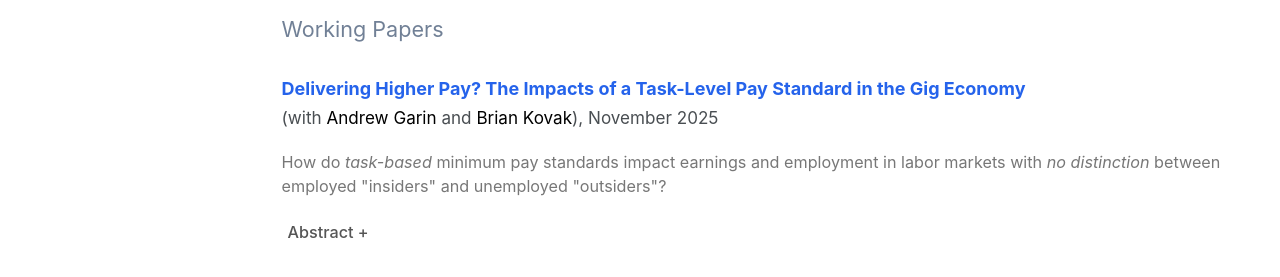
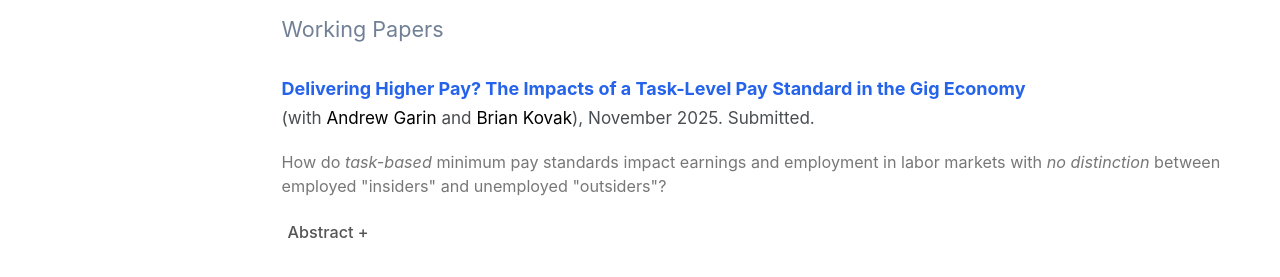
Before and after one commit to yuan-ann/yuan-ann.github.io, a Jekyll site: the page built from _pages/research.md, in a window 1280 px wide. Shown: the part 164-441 px from the top of the page. Built offline with Jekyll 4.4.1, drawn with Linux system fonts in a browser that asks for light colours.

Commit message:
Update research paper citation with submission status
Added submission status to research paper citation.

```diff
--- a/_pages/research.md
+++ b/_pages/research.md
@@ -32,7 +32,7 @@
 
   <p class="paper-meta">
     (with <a style="color:black;" href="https://sites.google.com/view/andygarin/home">Andrew Garin</a> and
-    <a style="color:black;" href="https://www.andrew.cmu.edu/user/bkovak/">Brian Kovak</a>), November 2025
+    <a style="color:black;" href="https://www.andrew.cmu.edu/user/bkovak/">Brian Kovak</a>), November 2025. Submitted.
   </p>
 
   <p class="paper-id">
```
